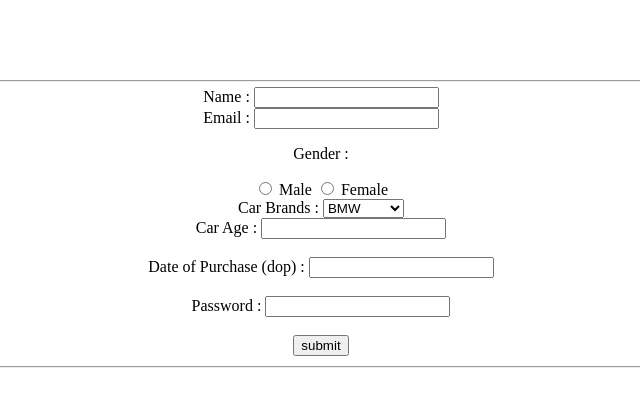
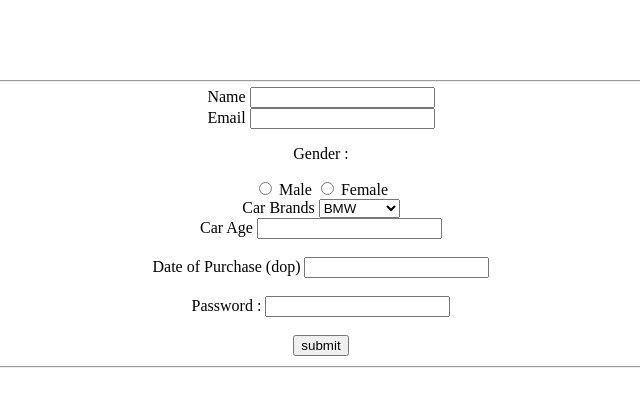
Before and after one commit to acciojob/signup-form-car-Simr921, a website: page main.html in a window 1280 px wide. Shown: the full height of the page, 319-959 px from the left. Drawn offline with Linux system fonts and the light colour scheme.

Commit message:
created a submission

```diff
--- a/main.html
+++ b/main.html
@@ -11,10 +11,10 @@
 	<form action="/action_page.php" method="post">
 	<center><fieldset>
 
-		<label for="name">Name :  </label>
+		<label for="name">Name</label>
 		<input type="text" id="#name" name="Name" required><br>
 
-		<label for="email">Email :  </label>
+		<label for="email">Email</label>
 		<input type="text" id="#email" name="email" required><br>
 
 		<p>Gender : </p>
@@ -23,16 +23,16 @@
 			<input type="radio" name="gender" required>
 			<label for="female">Female</label><br>
 
-		    <label for="cars">Car Brands :  </label>
+		    <label for="cars">Car Brands </label>
 		    <select id="#cars">
 			<option label="BMW">BMW</option>
 			<option label="Audi">Audi</option>
 			<option label="Mercedez">Mercedez</option>
 			</select><br>
 
-		    <label for="carage">Car Age :  </label>
+		    <label for="carage">Car Age</label>
 			<input type="text" id="#carage" name="carage" required><br><br>
-		    <label for="dop">Date of Purchase (dop) :  </label>
+		    <label for="dop">Date of Purchase (dop) </label>
 			<input type="text" id="#dop" name="dop" required><br><br>
             <label for="password">Password :  </label>
 			<input type="text" id="#password" name="password" required><br><br>
```
